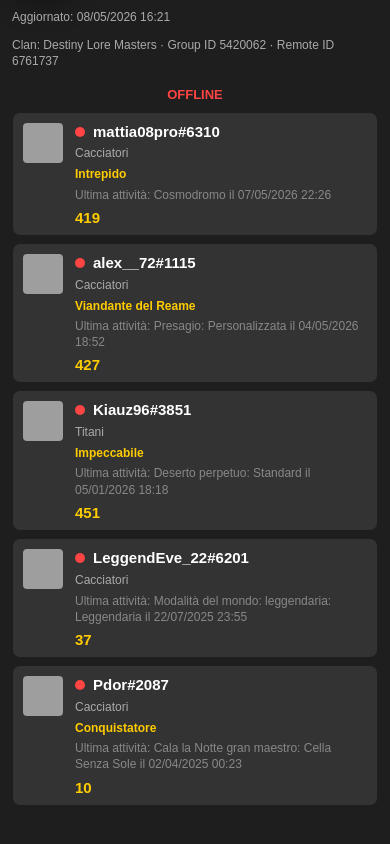
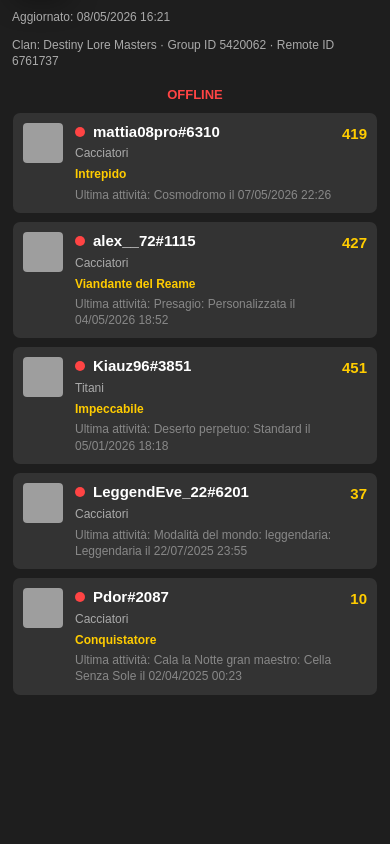
Before and after one commit to Pdoor/DLM, a plain HTML site: page index.html in a window 390 px wide. Shown: the part 142-986 px from the top of the page. After the commit the page ends 955 px from the top, so only its background shows below. Drawn offline with Linux system fonts and the light colour scheme; grey boxes are pictures that could not be loaded.

Commit message:
Align power level on mobile cards

```diff
--- a/index.html
+++ b/index.html
@@ -200,6 +200,7 @@
         .member-main {
             width: 100%;
             min-width: 0;
+            max-width: 100%;
             overflow: hidden;
         }
 
@@ -408,13 +409,14 @@
             }
 
             .member-info {
-                grid-template-columns: minmax(0, 1fr);
-                gap: 6px;
+                grid-template-columns: minmax(0, 1fr) auto;
+                gap: 8px;
             }
 
             .power-level {
-                align-self: flex-start;
-                padding-top: 1px;
+                align-self: start;
+                justify-self: end;
+                padding-top: 3px;
                 font-size: 15px;
             }
 
```
